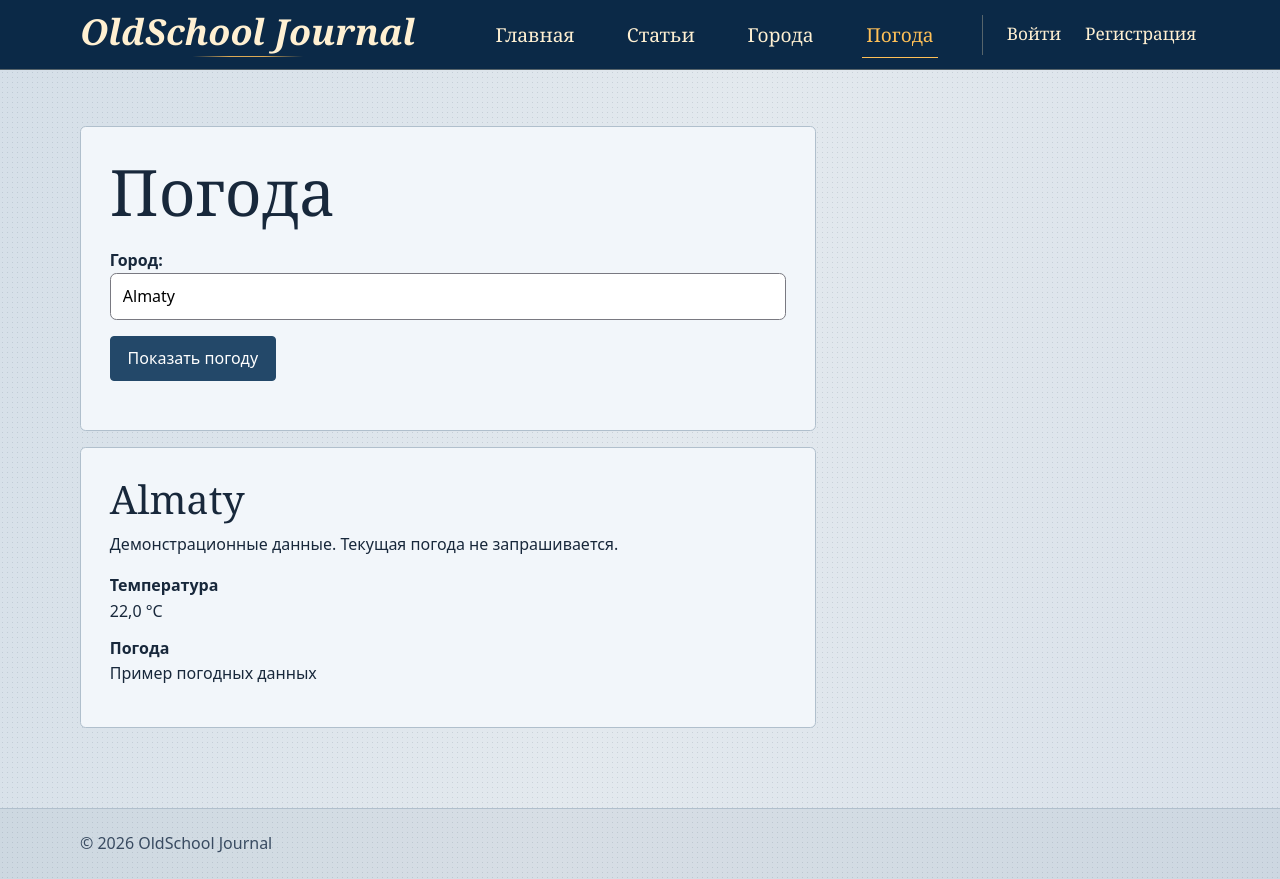
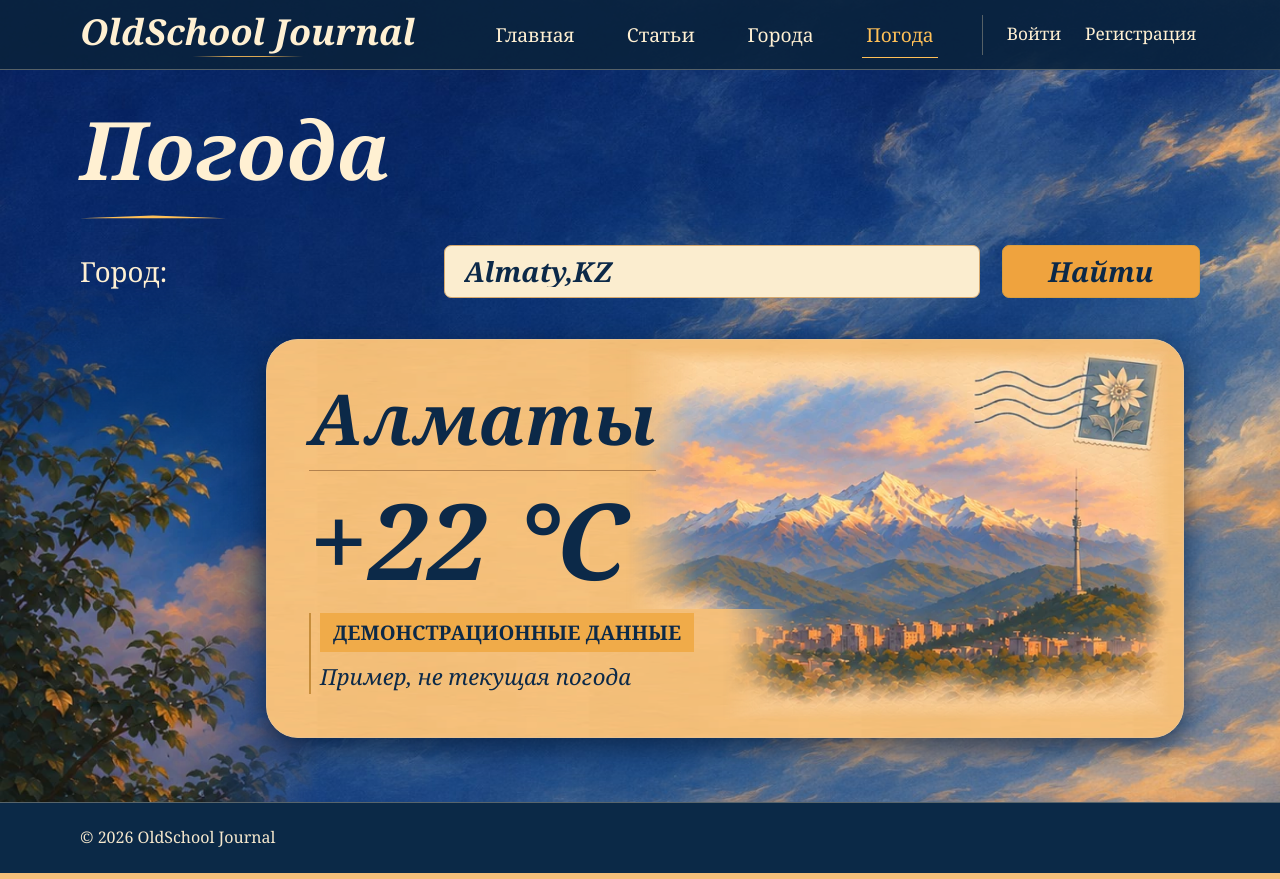
Before and after one commit to Stolank/blog, a Django app: page /weather/ in a window 1280 px wide. Run offline with Django 5.2, Linux system fonts and the light colour scheme.

Commit message:
Render city weather as illustrated postcards

```diff
--- a/django_blog/entries/weather.py
+++ b/django_blog/entries/weather.py
@@ -52,17 +52,42 @@ def fetch_weather(city):
         raise WeatherError("Не удалось получить данные о погоде. Попробуйте позже.", 502) from None
 
 
+DEFAULT_POSTCARD_CITY = "Almaty,KZ"
+POSTCARD_CITY_NAMES = {
+    "almaty": "Алматы",
+    "алматы": "Алматы",
+    "astana": "Астана",
+    "астана": "Астана",
+}
+
+
+def postcard_city(city):
+    name, separator, country = city.casefold().partition(",")
+    if separator and country.strip() != "kz":
+        return None
+    return POSTCARD_CITY_NAMES.get(name.strip())
+
+
 @require_safe
 def weather_page(request):
-    form = WeatherForm(request.GET if "city" in request.GET else {"city": "Almaty"})
+    form = WeatherForm(request.GET if "city" in request.GET else {"city": DEFAULT_POSTCARD_CITY})
     context = {"form": form}
     if not form.is_valid():
         return render(request, "weather.html", context, status=400)
+
+    city = form.cleaned_data["city"] or DEFAULT_POSTCARD_CITY
     try:
-        context["weather"] = fetch_weather(form.cleaned_data["city"] or "Almaty")
+        weather = fetch_weather(city)
     except WeatherError as error:
         context["error"] = str(error)
         return render(request, "weather.html", context, status=error.status)
+
+    local_name = postcard_city(city)
+    context.update(
+        weather=weather,
+        display_city=local_name if weather["демо"] and local_name else weather["город"],
+        almaty_postcard=local_name == "Алматы",
+    )
     return render(request, "weather.html", context)
 
 
--- a/django_blog/static/first-issue.css
+++ b/django_blog/static/first-issue.css
@@ -245,3 +245,81 @@
     .article-reading { padding-inline: clamp(1.1rem, 5.5vw, 2rem); }
     .article-banner { aspect-ratio: 2.1; }
 }
+
+.weather-page { position: relative; isolation: isolate; }
+.weather-page::before {
+    content: "";
+    position: absolute;
+    z-index: -1;
+    width: min(25vw, 24rem);
+    height: min(46vw, 40rem);
+    left: 0;
+    bottom: 0;
+    background: url("journal/first-issue/weather-trees.webp") left bottom / cover no-repeat;
+    mask-image: linear-gradient(90deg, black 55%, transparent), linear-gradient(0deg, black 70%, transparent);
+    mask-composite: intersect;
+}
+.weather-request .display-title { margin: 0 0 .32em; }
+.weather-request .display-title::after { width: clamp(5rem, 11.4vw, 10.5rem); }
+.weather-form {
+    display: grid;
+    grid-template-columns: auto minmax(0, 33.5rem) minmax(6rem, 12.4rem);
+    align-items: center;
+    gap: .6rem clamp(.5rem, 1.72vw, 1.6rem);
+    font-size: clamp(1.05rem, 2.16vw, 2rem);
+}
+.weather-form input, .weather-form .button {
+    font: italic 600 1em/1.15 var(--journal-serif);
+    color: var(--journal-navy);
+    min-height: 2.75rem;
+    padding: .35em .7em;
+    border-radius: .45rem;
+}
+.weather-form input { width: 100%; border: 1px solid #d6a96e; background: #fbedcf; }
+.weather-form .button { border-color: #da9e3e; background: #efa33e; cursor: pointer; }
+.weather-form :is(input, button):focus-visible { outline: 2px solid var(--journal-cream); outline-offset: .2rem; }
+.weather-form .errorlist { grid-column: 1 / -1; margin: 0; padding-left: 1.6rem; }
+.weather-alert { margin-top: 1rem; }
+.weather-postcard {
+    position: relative;
+    isolation: isolate;
+    display: grid;
+    grid-template-columns: 1fr;
+    align-content: center;
+    width: min(82%, 66.3rem);
+    min-height: clamp(15rem, 31.15vw, 29rem);
+    margin: clamp(1.15rem, 3.2vw, 3rem) 1.4% 0 auto;
+    padding: clamp(1.2rem, 3.3vw, 3rem);
+    overflow: hidden;
+    color: var(--journal-navy);
+    background: #f9d49a url("journal/first-issue/paper.webp") center / 17rem 32rem;
+    background-blend-mode: multiply;
+    border: 1px solid #e9c28f;
+    border-radius: clamp(1rem, 2.5vw, 2.25rem);
+    box-shadow: 0 .6rem 1.75rem #071b36b5;
+}
+.weather-art { position: absolute; z-index: -1; right: 1.35%; top: 2%; width: 62%; height: 94%; object-fit: fill; }
+.weather-postcard h2 {
+    display: table;
+    border-bottom: 1px solid #b3824e;
+    padding-bottom: .19em;
+    margin: 0 0 .12em;
+    max-width: 65%;
+    font: italic 600 clamp(2.1rem, 5.5vw, 5.2rem)/1.05 var(--journal-serif);
+}
+.weather-temperature { margin: 0; font: italic 600 clamp(2.7rem, 8.25vw, 7.65rem)/1.15 var(--journal-serif); }
+.weather-caption { border-left: 2px solid #c78e3c; padding-left: .55rem; width: fit-content; max-width: 86%; margin: .55em 0 0; font-size: clamp(.95rem, 1.73vw, 1.62rem); }
+.weather-caption strong { display: block; padding: .18em .65em; background: #f0ab49; font-size: .91em; text-transform: uppercase; }
+.weather-caption i { display: block; margin-top: .29em; }
+.weather-facts { display: flex; flex-wrap: wrap; gap: .5rem 1.2rem; margin: 1rem 0 0; padding: .7rem .85rem; background: #fae7c5ed; }
+.weather-facts dt { font-weight: 600; }
+.weather-facts dd { margin: 0; }
+
+@media (max-width: 40rem) {
+    .weather-form { grid-template-columns: minmax(0, 1fr) minmax(4.4rem, auto); }
+    .weather-form label { grid-column: 1 / -1; }
+    .weather-postcard { width: 100%; margin-right: 0; }
+    .weather-postcard h2 { max-width: 100%; }
+    .weather-art { opacity: .45; object-fit: contain; object-position: right top; width: 65%; }
+    .weather-caption { max-width: 100%; }
+}
--- a/django_blog/templates/weather.html
+++ b/django_blog/templates/weather.html
@@ -1,31 +1,41 @@
 {% extends "base.html" %}
+{% load static %}
 
 {% block title %}Погода · OldSchool Journal{% endblock %}
+{% block body_attributes %} class="sky-page weather-page"{% endblock %}
 
 {% block content %}
-    <section class="card entry" aria-labelledby="weather-title">
-        <h1 id="weather-title">Погода</h1>
-        <form method="get" class="account-form">
-            {{ form.as_div }}
-            <button class="button" type="submit">Показать погоду</button>
+    <section class="weather-request" aria-labelledby="weather-title">
+        <h1 class="display-title" id="weather-title">Погода</h1>
+        <form method="get" class="weather-form">
+            {{ form.city.label_tag }}
+            {{ form.city }}
+            <button type="submit" class="button">Найти</button>
+            {{ form.city.errors }}
         </form>
     </section>
 
-    {% if error %}<p class="card entry" role="alert">{{ error }}</p>{% endif %}
+    {% if error %}<p class="weather-alert" role="alert">{{ error }}</p>{% endif %}
     {% if weather %}
-        <section class="card entry" aria-labelledby="weather-city">
-            <h2 id="weather-city">{{ weather.город }}</h2>
-            {% if weather.демо %}<p>Демонстрационные данные. Текущая погода не запрашивается.</p>{% endif %}
-            <dl class="city-facts">
-                <dt>Температура</dt><dd>{{ weather.температура }}&nbsp;°C</dd>
-                <dt>Погода</dt><dd>{{ weather.погода }}</dd>
-                {% if not weather.демо %}
-                    <dt>Ощущается как</dt><dd>{{ weather.ощущается_как }}&nbsp;°C</dd>
-                    <dt>Ветер</dt><dd>{{ weather.ветер }}</dd>
-                    <dt>Влажность</dt><dd>{{ weather.влажность }}</dd>
-                    <dt>Давление</dt><dd>{{ weather.давление }}</dd>
+        <section class="weather-postcard" aria-labelledby="weather-city">
+            <div class="weather-postcard-copy">
+                <h2 id="weather-city">{{ display_city }}</h2>
+                <p class="weather-temperature">{% if weather.температура > 0 %}+{% endif %}{{ weather.температура|floatformat:"-1" }}&nbsp;°C</p>
+                {% if weather.демо %}
+                    <p class="weather-caption"><strong>Демонстрационные данные</strong><i>Пример, не текущая погода</i></p>
+                {% else %}
+                    <p class="weather-caption"><strong>Данные OpenWeather</strong><i>{{ weather.погода }}</i></p>
                 {% endif %}
-            </dl>
+            </div>
+            <img class="weather-art" src="{% if almaty_postcard %}{% static 'journal/first-issue/weather-almaty.webp' %}{% else %}{% static 'journal/first-issue/weather-neutral.webp' %}{% endif %}" alt="" width="637" height="424">
+            {% if not weather.демо %}
+                <dl class="weather-facts">
+                    <div><dt>Ощущается как</dt><dd>{{ weather.ощущается_как }}&nbsp;°C</dd></div>
+                    <div><dt>Ветер</dt><dd>{{ weather.ветер }}</dd></div>
+                    <div><dt>Влажность</dt><dd>{{ weather.влажность }}</dd></div>
+                    <div><dt>Давление</dt><dd>{{ weather.давление }}</dd></div>
+                </dl>
+            {% endif %}
         </section>
     {% endif %}
 {% endblock %}
```
